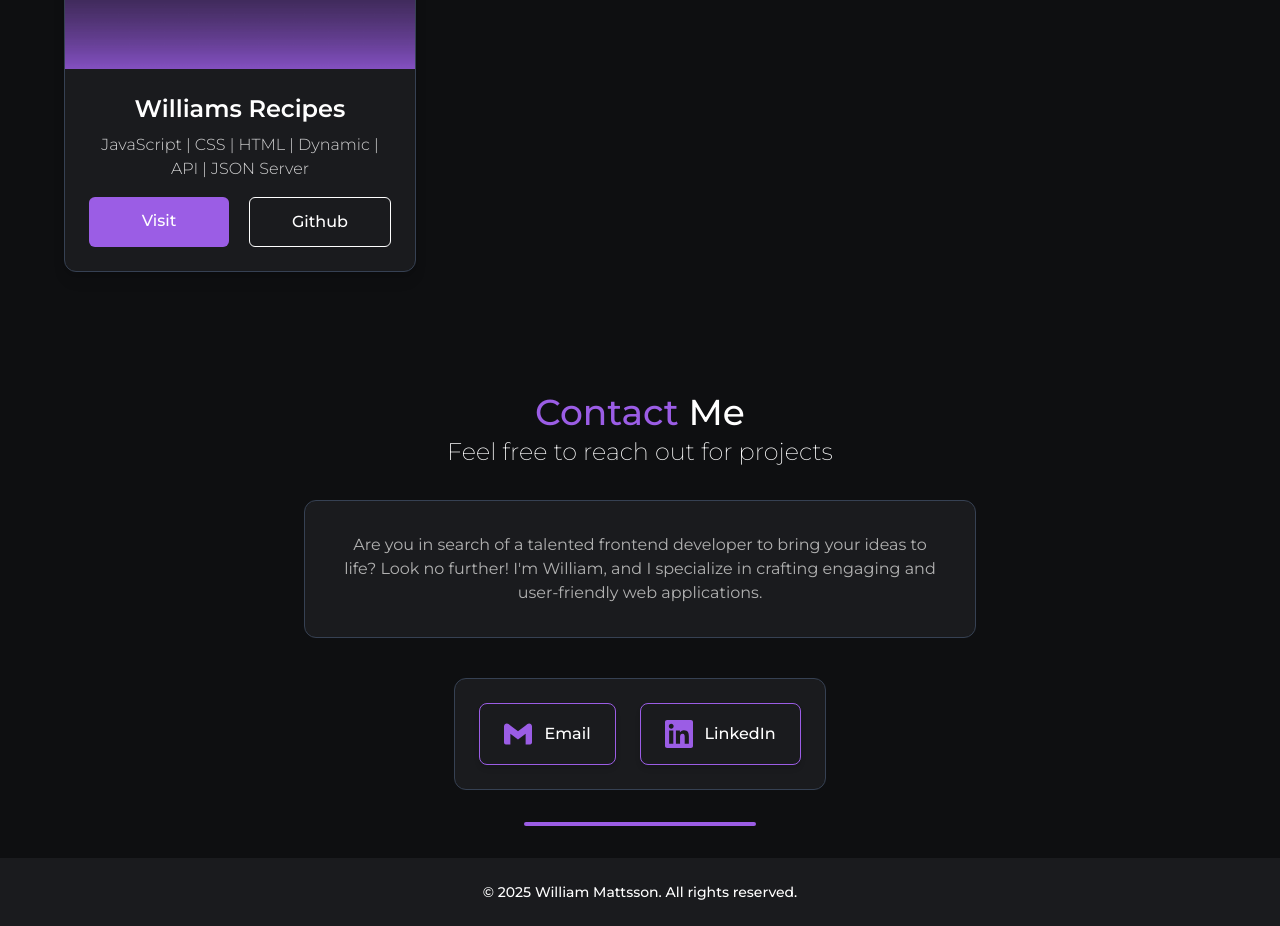
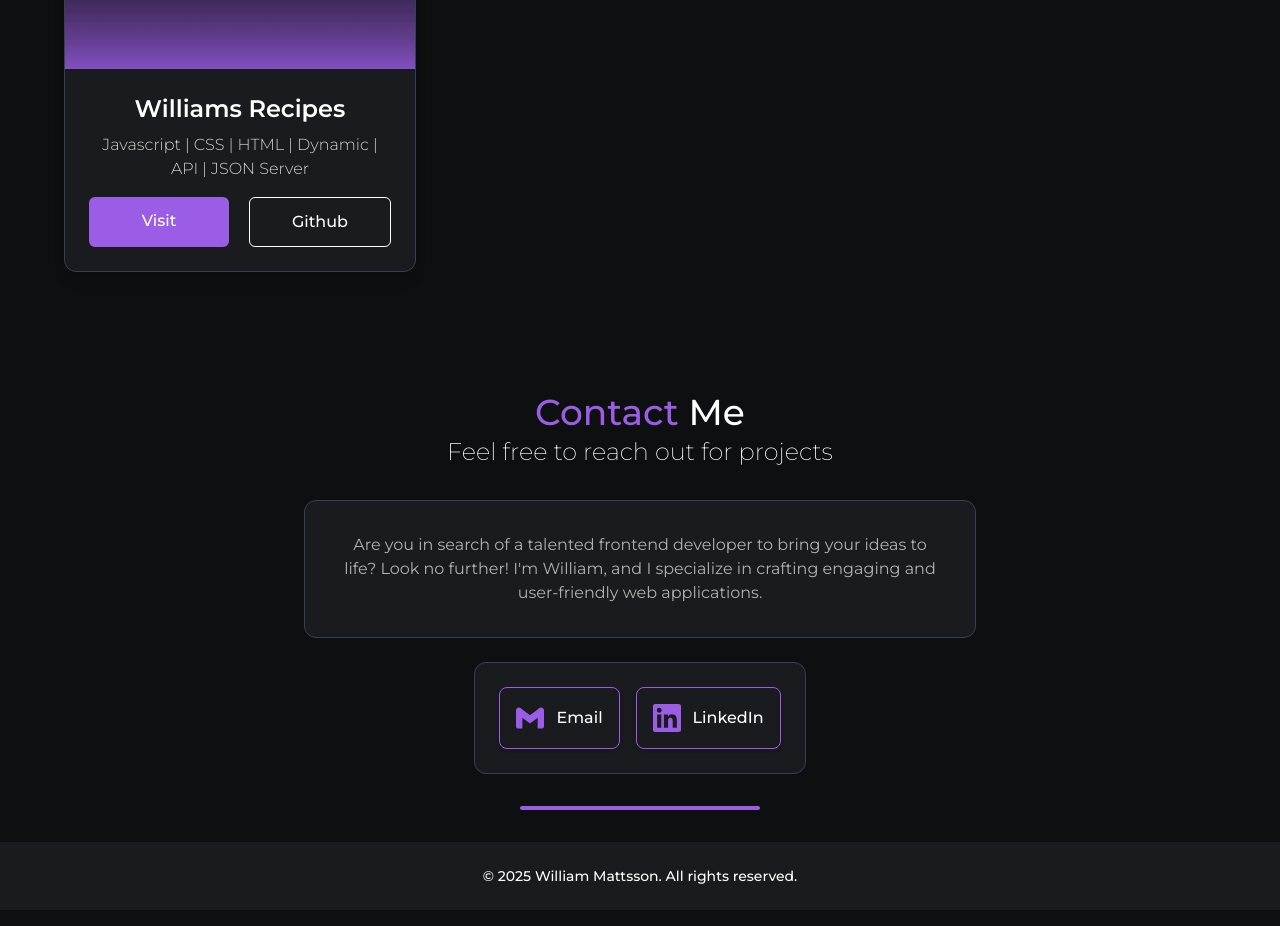
Before and after one commit to WilliamMattsson1/portfolio2, a React (Vite) app: page / in a window 1280 px wide. Shown: the part 2340-3266 px from the top of the page. Built offline with nearby package versions, Linux system fonts and the light colour scheme.

Commit message:
fix copy and spacing in contact section

```diff
--- a/src/constants/index.js
+++ b/src/constants/index.js
@@ -108,7 +108,7 @@ const projects = [
     {
         title: 'Williams Recipes',
         thumbnail: '/images/projectImages/williamsrecipes-thumbnail.png',
-        stack: ['JavaScript', 'CSS', 'HTML', 'Dynamic', 'API', 'JSON Server'],
+        stack: ['Javascript', 'CSS', 'HTML', 'Dynamic', 'API', 'JSON Server'],
         githubUrl: 'https://github.com/WilliamMattsson1/williams-recipes',
         liveUrl: 'https://williamsrecipes.netlify.app/'
     }
--- a/src/sections/ContactSection.jsx
+++ b/src/sections/ContactSection.jsx
@@ -16,7 +16,7 @@ const ContactSection = () => {
                 crafting engaging and user-friendly web applications.
             </p>
 
-            <div className="flex justify-center gap-3 md:gap-6 bg-card card-border max-w-fit mx-auto rounded-xl p-4 md:p-6 mt-10">
+            <div className="flex justify-center gap-3 md:gap-4 bg-card card-border max-w-fit mx-auto rounded-xl p-4 md:p-6 mt-6">
                 {contactLinks.map((contact) => {
                     const Icon = contact.icon
                     return (
@@ -25,7 +25,7 @@ const ContactSection = () => {
                             href={contact.url}
                             target="_blank"
                             rel="noopener noreferrer"
-                            className="flex items-center gap-3 border border-accent px-6 py-4 rounded-lg shadow-md hover:shadow-xl hover:ring-1 hover:ring-accent transition-all duration-300"
+                            className="flex items-center gap-3 border border-accent px-4 py-4 rounded-lg shadow-md hover:shadow-xl hover:ring-1 hover:ring-accent transition-all duration-300"
                         >
                             <Icon size={28} className="text-accent" />
                             <span className="text-text font-medium">
@@ -36,7 +36,7 @@ const ContactSection = () => {
                 })}
             </div>
 
-            <div className="w-58 h-1 bg-accent rounded-full mx-auto mt-8 mb-8"></div>
+            <div className="w-60 h-1 bg-accent rounded-full mx-auto mt-8 mb-8"></div>
         </section>
     )
 }
```
